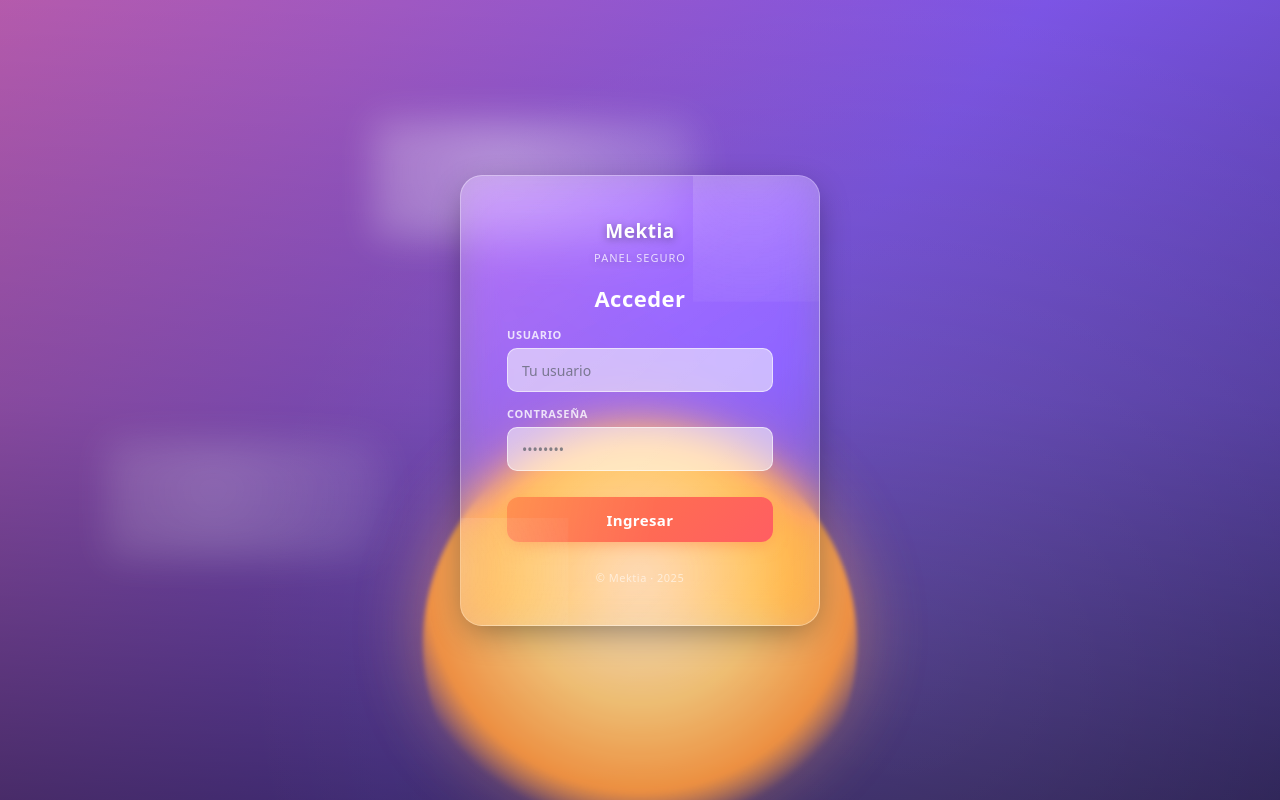
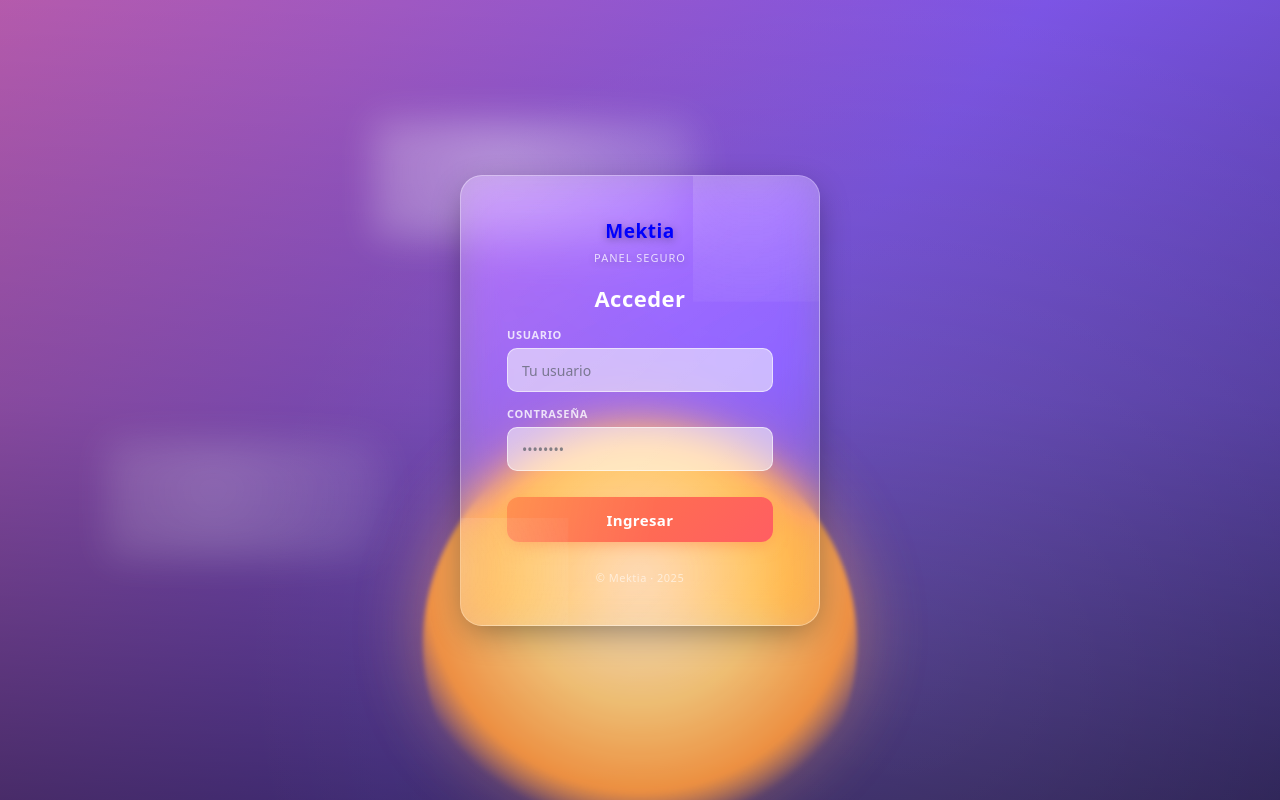
Before and after one commit to Mektiaventas/Whatsmektia, a Python web app: template templates/login.html in a window 1280 px wide. Run offline with Jinja, Linux system fonts and the light colour scheme; the template is opened without the code that fills it, so the values that code supplies are empty.

Commit message:
color azul

```diff
--- a/templates/login.html
+++ b/templates/login.html
@@ -348,6 +348,9 @@
                 font-size: 14px;
             }
         }
+        .titulo {
+            color: blue;
+        }
     </style>
 </head>
 <body>
```
